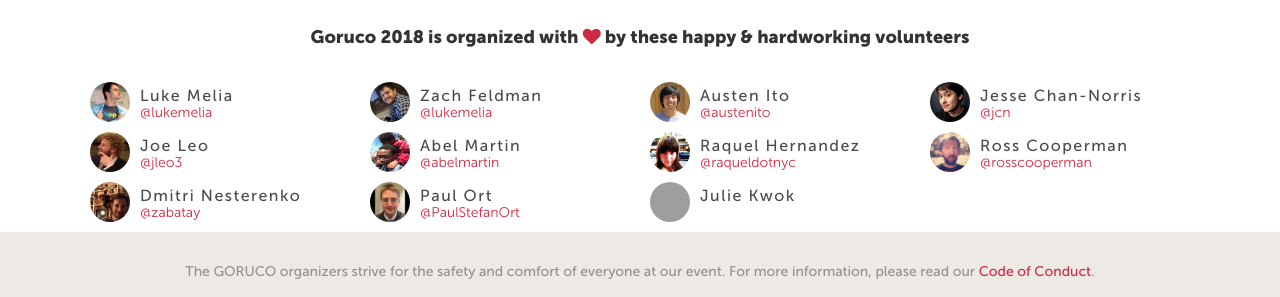
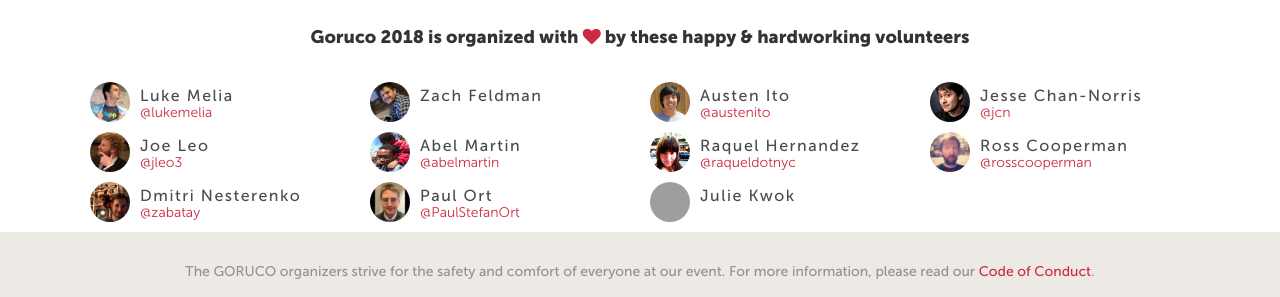
Before and after one commit to paulstefanort/goruco2018, a Jekyll site: the page built from index.html, in a window 1280 px wide and 900 px high, scrolled down 909 px. Shown: the part 502-799 px from the top of the window. Built offline with Jekyll 4.4.1, drawn with Linux system fonts in a browser that asks for light colours; grey boxes are pictures that could not be loaded.

Commit message:
Cleaning up Zach's twitter handle

```diff
--- a/_data/organizers.yml
+++ b/_data/organizers.yml
@@ -1,7 +1,6 @@
 - name: Luke Melia
   twitter: "@lukemelia"
 - name: Zach Feldman
-  twitter: "@lukemelia"
 - name: Austen Ito
   twitter: "@austenito"
 - name: Jesse Chan-Norris
```
